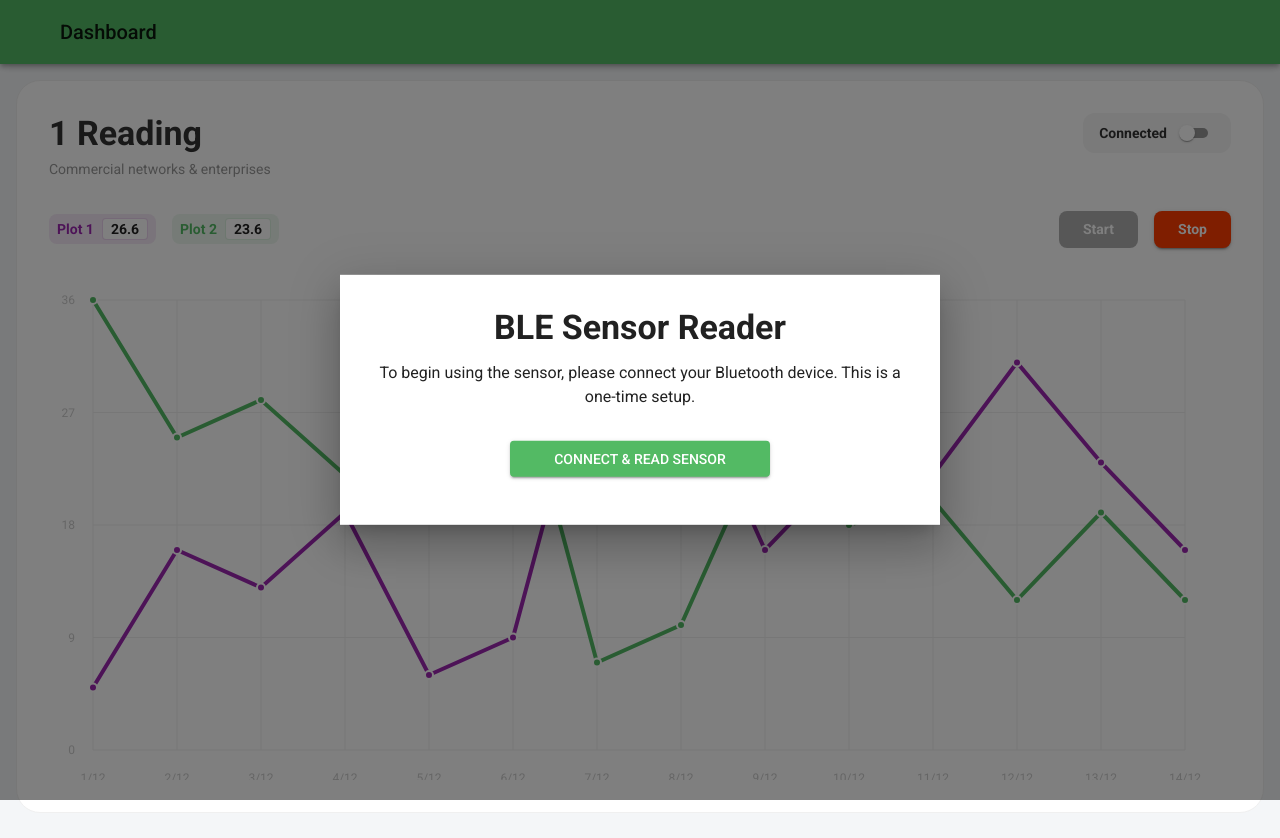
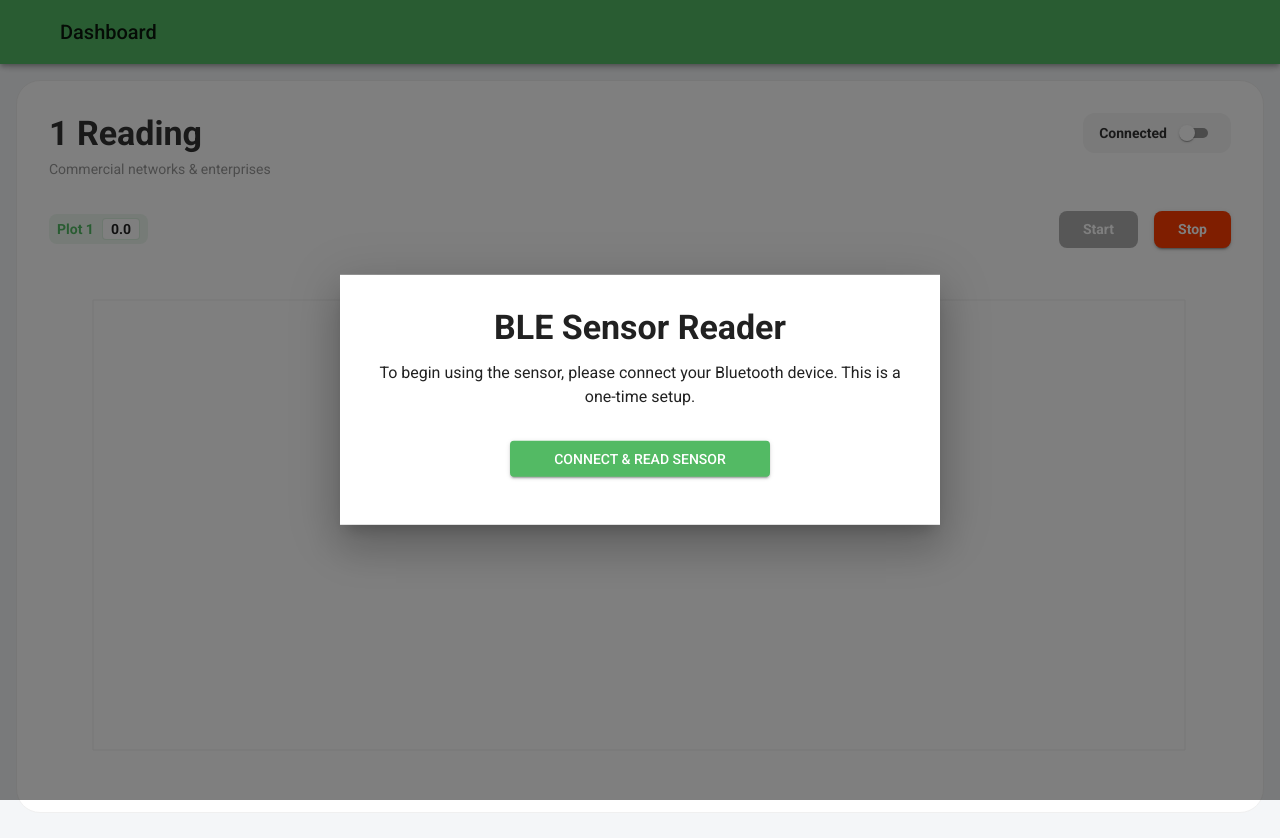
Before and after one commit to sajidmasoodbscs/avent-bluetooth-sensor, a React (Create React App) app: page /use-cases/1 in a window 1280 px wide. Shown: the top 838 px of the page. Built offline with nearby package versions, Linux system fonts and the light colour scheme; some icons are missing.

Commit message:
handke dymic values og the graoh

```diff
--- a/src/components/Common/BreathMoistureLevel.jsx
+++ b/src/components/Common/BreathMoistureLevel.jsx
@@ -1,5 +1,5 @@
 import React, { useState } from "react";
-import { Box, Grid, Paper, Typography, IconButton } from "@mui/material";
+import { Box, Grid, Paper, Typography } from "@mui/material";
 import ThermostatIcon from '@mui/icons-material/Thermostat';
 import OpacityIcon from '@mui/icons-material/Opacity';
 import DeviceThermostatIcon from '@mui/icons-material/DeviceThermostat';
@@ -10,7 +10,7 @@ import ChevronRightIcon from '@mui/icons-material/ChevronRight';
 import SensorDetailsModal from "../Modal/SensorDetailsModal";
 import { useNavigate } from "react-router-dom";
 
-const SensorCard = ({ title, value, unit, icon: Icon, iconBg: iconBg, onClick }) => (
+const SensorCard = ({ title, value, unit, icon: Icon, iconBg, onClick }) => (
   <Paper
     elevation={0}
     sx={{
--- /dev/null
+++ b/src/components/Common/UseCases.jsx
@@ -0,0 +1,100 @@
+import { Box, Grid, Paper, Typography } from "@mui/material";
+import ThermostatIcon from '@mui/icons-material/Thermostat';
+import OpacityIcon from '@mui/icons-material/Opacity';
+import ChevronRightIcon from '@mui/icons-material/ChevronRight';
+import { useNavigate } from "react-router-dom";
+
+const SensorCard = ({ title, icon: Icon, iconBg, onClick }) => (
+    <Paper
+        elevation={0}
+        sx={{
+            p: 2,
+            backgroundColor: "#fff",
+            color: "#000",
+            borderRadius: "6px",
+            height: "100%",
+            width: "100%",
+            border: "1px solid #f0f0f0",
+            transition: "all 0.3s ease",
+            cursor: "pointer",
+            display: "flex",
+            alignItems: "center",
+            justifyContent: "space-between",
+            gap: 2,
+            "&:hover": {
+                boxShadow: "0 10px 20px rgba(0,0,0,0.05)",
+                transform: "translateY(-4px)",
+                borderColor: "#53ba64",
+            },
+        }}
+        onClick={onClick}
+    >
+        {/* Left: Icon Box */}
+        <Box
+            sx={{
+                backgroundColor: iconBg || "rgba(83, 186, 100, 0.1)",
+                p: 1.5,
+                borderRadius: "12px",
+                display: "flex",
+                alignItems: "center",
+                justifyContent: "center",
+                minWidth: "56px",
+                height: "56px"
+            }}
+        >
+            <Icon sx={{ color: iconBg ? "rgba(0,0,0,0.5)" : "#53ba64", fontSize: 28 }} />
+        </Box>
+
+        {/* Middle: Value & Label Stack */}
+        <Box sx={{ flexGrow: 1, display: "flex", flexDirection: "column" }}>
+            <Typography variant="body2" sx={{ color: "#000", fontWeight: 500 }}>
+                {title}
+            </Typography>
+        </Box>
+
+        {/* Right: Chevron Box */}
+        <Box
+            sx={{
+                backgroundColor: "#f5f5f5",
+                p: 0.5,
+                borderRadius: "8px",
+                display: "flex",
+                alignItems: "center",
+                justifyContent: "center"
+            }}
+        >
+            <ChevronRightIcon sx={{ color: "#ccc", fontSize: 20 }} />
+        </Box>
+    </Paper>
+);
+
+export default function UseCases({ temperature, humidity, irTemperature, accel, gyro, pressure, isUseCaseView }) {
+    const navigate = useNavigate();
+
+    const handleCardClick = (config) => {
+        navigate(`/use-cases/${config.sensorKey}`);
+    };
+
+    return (
+        <Box sx={{ width: "100%" }}>
+            <Grid container spacing={2} columns={12}>
+                <Grid item size={{ xs: 12, sm: 6, md: 4, lg: 4 }}>
+                    <SensorCard
+                        title="Digital Temperature Use Case"
+                        icon={ThermostatIcon}
+                        iconBg="rgba(156, 39, 176, 0.1)"
+                        onClick={() => handleCardClick({ sensorName: 'Digital Temperature Use Case', sensorKey: 'Digital-Temperature-Use-Case' })}
+                    />
+                </Grid>
+                <Grid item size={{ xs: 12, sm: 6, md: 4, lg: 4 }}>
+                    <SensorCard
+                        title="Digital Presssure Use Case"
+                        icon={OpacityIcon}
+                        iconBg="rgba(33, 150, 243, 0.1)"
+                        onClick={() => handleCardClick({ sensorName: 'Digital Presssure Use Case', sensorKey: 'Digital-Presssure-Use-Case' })}
+                    />
+                </Grid>
+            </Grid>
+        </Box>
+    );
+}
--- a/src/components/GraphPage.jsx
+++ b/src/components/GraphPage.jsx
@@ -1,33 +1,85 @@
-import React, { useState } from 'react';
+import React, { useState, useEffect, useRef } from 'react';
 import { useParams } from 'react-router-dom';
 import { Box, Typography, Button, Paper, Switch, Stack } from '@mui/material';
 import { LineChart, Line, XAxis, YAxis, CartesianGrid, Tooltip, ResponsiveContainer } from 'recharts';
 import { useBle } from '../ble/BleContext';
 
-const mockData = [
-  { time: '1/12', value: 36, value2: 5 },
-  { time: '2/12', value: 25, value2: 16 },
-  { time: '3/12', value: 28, value2: 13 },
-  { time: '4/12', value: 22, value2: 19 },
-  { time: '5/12', value: 35, value2: 6 },
-  { time: '6/12', value: 32, value2: 9 },
-  { time: '7/12', value: 7, value2: 34 },
-  { time: '8/12', value: 10, value2: 31 },
-  { time: '9/12', value: 25, value2: 16 },
-  { time: '10/12', value: 18, value2: 23 },
-  { time: '11/12', value: 20, value2: 22 },
-  { time: '12/12', value: 12, value2: 31 },
-  { time: '13/12', value: 19, value2: 23 },
-  { time: '14/12', value: 12, value2: 16 },
-];
+import { readSensorHistory } from '../utils/storage';
+
+const useCaseMap = {
+  'Digital-Temperature-Use-Case': {
+    title: 'Digital Temperature Use Case',
+    primaryKey: 'temperature',
+    secondaryKey: 'irTemperature',
+    primaryLabel: 'Ambient Temp',
+    secondaryLabel: 'IR Temp'
+  },
+  'Digital-Presssure-Use-Case': {
+    title: 'Digital Pressure Use Case',
+    primaryKey: 'pressure',
+    secondaryKey: 'irTemperature',
+    primaryLabel: 'Pressure',
+    secondaryLabel: 'IR Temp'
+  }
+};
 
 const GraphPage = () => {
   const { sensorId } = useParams();
   const { latestData, isConnected } = useBle();
+  const [historyData, setHistoryData] = useState([]);
   const [isRunning, setIsRunning] = useState(true);
+  const [displayValue, setDisplayValue] = useState(0);
+  const [displaySecondaryValue, setDisplaySecondaryValue] = useState(0);
 
-  const sensorName = sensorId?.charAt(0).toUpperCase() + sensorId?.slice(1);
-  const currentValue = latestData[sensorId] || 26.6; // Mocking if no data
+  const config = useCaseMap[sensorId] || {
+    title: `${sensorId?.charAt(0).toUpperCase() + sensorId?.slice(1)} Reading`,
+    primaryKey: sensorId,
+    secondaryKey: null,
+    primaryLabel: 'Plot 1',
+    secondaryLabel: 'Plot 2'
+  };
+
+  const latestDataRef = useRef(latestData);
+  useEffect(() => {
+    latestDataRef.current = latestData;
+  }, [latestData]);
+
+  useEffect(() => {
+    let interval;
+    if (isRunning) {
+      const updateData = () => {
+        const hist1 = readSensorHistory(config.primaryKey, 50);
+        let combined = [];
+
+        // Update live value badges only while running using the latest ref
+        const currentData = latestDataRef.current;
+        const current = currentData[config.primaryKey] || 0;
+        const secondary = config.secondaryKey ? (currentData[config.secondaryKey] || 0) : 0;
+        setDisplayValue(current);
+        setDisplaySecondaryValue(secondary);
+
+        if (config.secondaryKey) {
+          const hist2 = readSensorHistory(config.secondaryKey, 50);
+          combined = hist1.map((p, i) => ({
+            time: new Date(p.t).toLocaleTimeString([], { hour: '2-digit', minute: '2-digit', second: '2-digit' }),
+            value: p.v,
+            value2: hist2[i]?.v || 0
+          }));
+        } else {
+          combined = hist1.map(p => ({
+            time: new Date(p.t).toLocaleTimeString([], { hour: '2-digit', minute: '2-digit', second: '2-digit' }),
+            value: p.v,
+            value2: null
+          }));
+        }
+        setHistoryData(combined);
+      };
+
+      updateData();
+      interval = setInterval(updateData, 1000);
+    }
+    return () => clearInterval(interval);
+  }, [config.primaryKey, config.secondaryKey, isRunning]);
 
   return (
     <Box sx={{ maxWidth: '1400px', mx: 'auto', p: 1 }}>
@@ -47,7 +99,7 @@ const GraphPage = () => {
         <Box sx={{ mb: 4, display: 'flex', justifyContent: 'space-between', alignItems: 'flex-start' }}>
           <Box>
             <Typography variant="h4" sx={{ fontWeight: 'bold', color: '#333' }}>
-              {sensorId === 'temperature' ? 'Temperature Reading' : `${sensorName} Reading`}
+              {config.title}
             </Typography>
             <Typography variant="body2" sx={{ color: '#999', mt: 0.5 }}>
               Commercial networks & enterprises
@@ -81,26 +133,6 @@ const GraphPage = () => {
           <Stack direction="row" spacing={2}>
             <Box
               sx={{
-                backgroundColor: 'rgba(156, 39, 176, 0.1)',
-                p: '4px 8px',
-                borderRadius: '8px',
-                display: 'flex',
-                alignItems: 'center',
-                gap: 1
-              }}
-            >
-              <Typography variant="body2" sx={{ color: '#9c27b0', fontWeight: 'bold' }}>
-                Plot 1
-              </Typography>
-              <Box sx={{ backgroundColor: '#fff', px: 1, borderRadius: '4px', border: '1px solid rgba(156, 39, 176, 0.2)' }}>
-                <Typography variant="body2" sx={{ fontWeight: 'bold' }}>
-                  {currentValue.toFixed(1)}
-                </Typography>
-              </Box>
-            </Box>
-
-            <Box
-              sx={{
                 backgroundColor: 'rgba(83, 186, 100, 0.1)',
                 p: '4px 8px',
                 borderRadius: '8px',
@@ -110,14 +142,36 @@ const GraphPage = () => {
               }}
             >
               <Typography variant="body2" sx={{ color: '#53ba64', fontWeight: 'bold' }}>
-                Plot 2
+                {config.primaryLabel}
               </Typography>
               <Box sx={{ backgroundColor: '#fff', px: 1, borderRadius: '4px', border: '1px solid rgba(83, 186, 100, 0.2)' }}>
                 <Typography variant="body2" sx={{ fontWeight: 'bold' }}>
-                  {(currentValue - 3).toFixed(1)}
+                  {displayValue.toFixed(1)}
                 </Typography>
               </Box>
             </Box>
+
+            {config.secondaryKey && (
+              <Box
+                sx={{
+                  backgroundColor: 'rgba(156, 39, 176, 0.1)',
+                  p: '4px 8px',
+                  borderRadius: '8px',
+                  display: 'flex',
+                  alignItems: 'center',
+                  gap: 1
+                }}
+              >
+                <Typography variant="body2" sx={{ color: '#9c27b0', fontWeight: 'bold' }}>
+                  {config.secondaryLabel}
+                </Typography>
+                <Box sx={{ backgroundColor: '#fff', px: 1, borderRadius: '4px', border: '1px solid rgba(156, 39, 176, 0.2)' }}>
+                  <Typography variant="body2" sx={{ fontWeight: 'bold' }}>
+                    {displaySecondaryValue.toFixed(1)}
+                  </Typography>
+                </Box>
+              </Box>
+            )}
           </Stack>
 
           <Stack direction="row" spacing={2}>
@@ -139,14 +193,16 @@ const GraphPage = () => {
             </Button>
             <Button
               variant="contained"
+              disabled={!isRunning}
               sx={{
-                backgroundColor: '#ff3d00',
+                backgroundColor: !isRunning ? '#ccc' : '#ff3d00',
                 color: '#fff',
                 textTransform: 'none',
                 borderRadius: '8px',
                 px: 3,
                 fontWeight: 'bold',
-                '&:hover': { backgroundColor: '#d32f2f' }
+                '&:hover': { backgroundColor: '#d32f2f' },
+                '&:disabled': { backgroundColor: '#b0b0b0', color: '#fff' }
               }}
               onClick={() => setIsRunning(false)}
             >
@@ -158,7 +214,7 @@ const GraphPage = () => {
         {/* Graph Area */}
         <Box sx={{ height: 500, width: '100%', ml: -2 }}>
           <ResponsiveContainer width="100%" height="100%">
-            <LineChart data={mockData} margin={{ top: 20, right: 30, left: 0, bottom: 0 }}>
+            <LineChart data={historyData} margin={{ top: 20, right: 30, left: 0, bottom: 0 }}>
               <CartesianGrid strokeDasharray="0" stroke="#f0f0f0" />
               <XAxis
                 dataKey="time"
--- a/src/components/UseCasesPage.jsx
+++ b/src/components/UseCasesPage.jsx
@@ -1,7 +1,7 @@
 import React from 'react';
-import { Box, Typography } from '@mui/material';
+import { Box } from '@mui/material';
 import { useBle } from '../ble/BleContext';
-import BreathMoistureLevel from './Common/BreathMoistureLevel';
+import UseCases from "./Common/UseCases"
 import Hero from './Common/Hero';
 
 const UseCasesPage = () => {
@@ -9,10 +9,10 @@ const UseCasesPage = () => {
 
   return (
     <Box sx={{ maxWidth: '1400px', mx: 'auto', p: 1 }}>
-      <Hero/>
+      <Hero />
 
       {/* Passing only the first 3 sensors by limiting what BreathMoistureLevel renders */}
-      <BreathMoistureLevel
+      <UseCases
         temperature={latestData.temperature}
         humidity={latestData.humidity}
         irTemperature={latestData.irTemperature}
```
